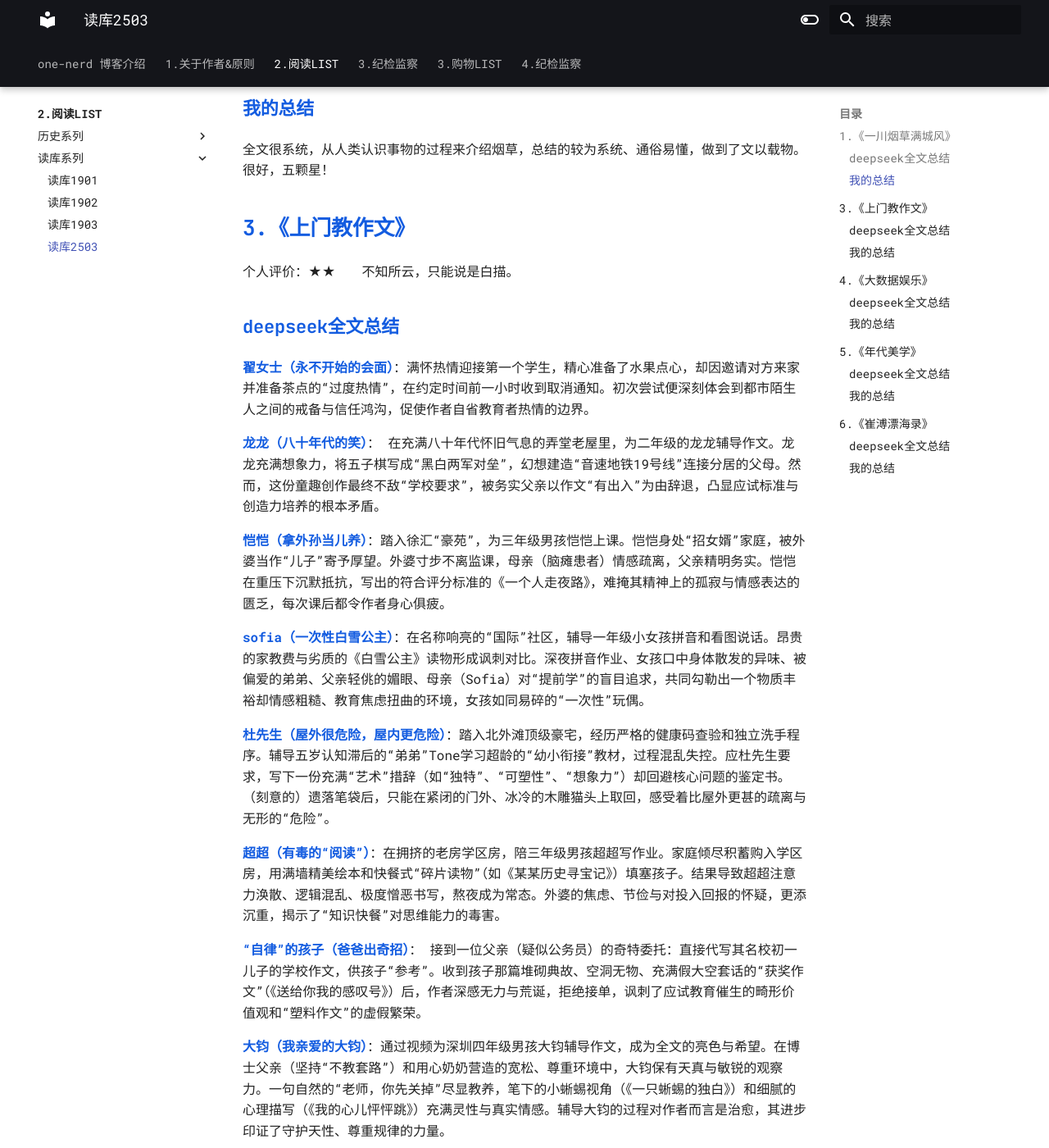
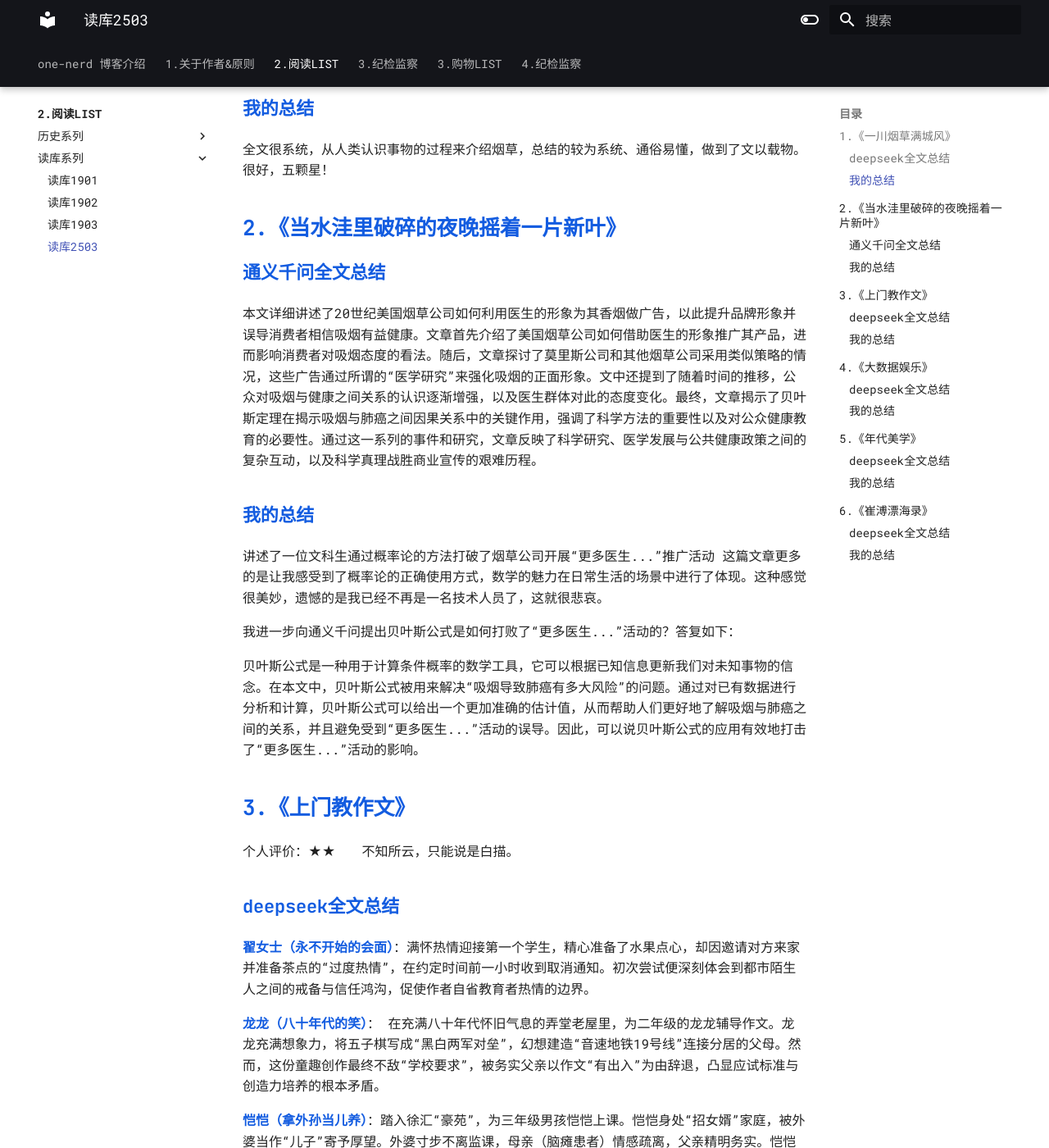
Before and after one commit to one-nerd/one-nerd.github.io, an MkDocs documentation site: the page built from docs/2.阅读LIST/读库系列/读库2503.md, in a window 1280 px wide and 1400 px high, scrolled down 1792 px. Shown: the whole window at 82% size. Built offline with MkDocs 1.6.1 and Material for MkDocs 9.7.7, drawn with Linux system fonts in a browser that asks for light colours; some web fonts are replaced.

Commit message:
2025-07-14
Added a new book entry for 《秘书工作手记3-学会办事》 to the reading list and included related quotes in the notes. Also added a detailed summary for 《当水洼里破碎的夜晚摇着一片新叶》, including both AI-generated and personal reflections, highlighting the use of Bayesian theorem in debunking tobacco advertising.

```diff
--- a/docs/2.阅读LIST/读库系列/读库2503.md
+++ b/docs/2.阅读LIST/读库系列/读库2503.md
@@ -52,6 +52,21 @@
 ### 我的总结
 
 全文很系统，从人类认识事物的过程来介绍烟草，总结的较为系统、通俗易懂，做到了文以载物。很好，五颗星！
+
+## 2.《当水洼里破碎的夜晚摇着一片新叶》
+
+### 通义千问全文总结
+
+本文详细讲述了20世纪美国烟草公司如何利用医生的形象为其香烟做广告，以此提升品牌形象并误导消费者相信吸烟有益健康。文章首先介绍了美国烟草公司如何借助医生的形象推广其产品，进而影响消费者对吸烟态度的看法。随后，文章探讨了莫里斯公司和其他烟草公司采用类似策略的情况，这些广告通过所谓的“医学研究”来强化吸烟的正面形象。文中还提到了随着时间的推移，公众对吸烟与健康之间关系的认识逐渐增强，以及医生群体对此的态度变化。最终，文章揭示了贝叶斯定理在揭示吸烟与肺癌之间因果关系中的关键作用，强调了科学方法的重要性以及对公众健康教育的必要性。通过这一系列的事件和研究，文章反映了科学研究、医学发展与公共健康政策之间的复杂互动，以及科学真理战胜商业宣传的艰难历程。
+
+### 我的总结
+
+讲述了一位文科生通过概率论的方法打破了烟草公司开展“更多医生...”推广活动
+这篇文章更多的是让我感受到了概率论的正确使用方式，数学的魅力在日常生活的场景中进行了体现。这种感觉很美妙，遗憾的是我已经不再是一名技术人员了，这就很悲哀。
+
+我进一步向通义千问提出贝叶斯公式是如何打败了“更多医生...”活动的？答复如下：
+
+贝叶斯公式是一种用于计算条件概率的数学工具，它可以根据已知信息更新我们对未知事物的信念。在本文中，贝叶斯公式被用来解决“吸烟导致肺癌有多大风险”的问题。通过对已有数据进行分析和计算，贝叶斯公式可以给出一个更加准确的估计值，从而帮助人们更好地了解吸烟与肺癌之间的关系，并且避免受到“更多医生...”活动的误导。因此，可以说贝叶斯公式的应用有效地打击了“更多医生...”活动的影响。
 
 
 ## 3.《上门教作文》
```
Also changed, not shown: docs/1.关于作者&原则/2.我的原则.md (+6 -0 lines), docs/2.阅读LIST/index.md (+1 -0 lines).
